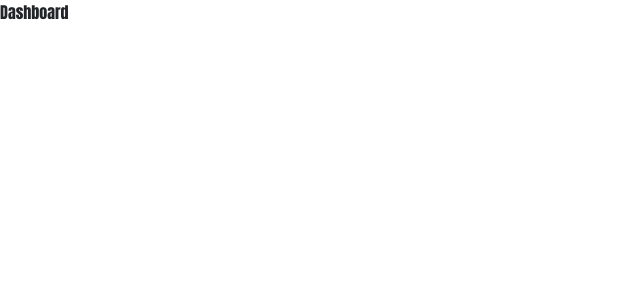
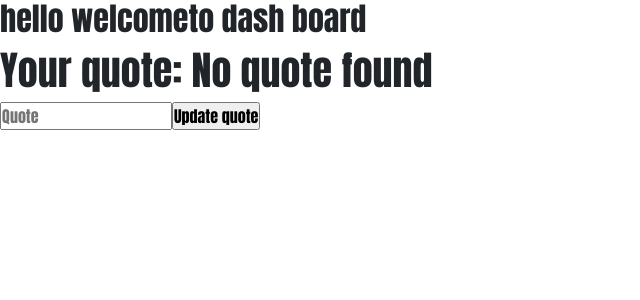
Before and after one commit to jdhova/full-stack-app, a React (Create React App) app in the folder client/: page /dashboard in a window 1280 px wide. Shown: the top 300 px of the page, without its empty margins (0-640 px from the left). Built offline with nearby package versions, Linux system fonts and the light colour scheme.

Commit message:
fixing token bug

```diff
--- a/client/src/components/Dashboard.jsx
+++ b/client/src/components/Dashboard.jsx
@@ -1,9 +1,79 @@
-import React from 'react'
+import React, { useEffect, useState } from 'react'
+import { useNavigate } from 'react-router-dom';
+// const jwtDecode = require('jwt-decode');
+
 
 const Dashboard = () => {
-  return (
-    <div>Dashboard</div>
-  )
+	const navigate = useNavigate();
+	const [quote, setQuote] = useState('')
+	const [tempQuote, setTempQuote] = useState('')
+
+	async function populateQuote() {
+		const req = await fetch('http://localhost:5000/api/dashboard', {
+			headers: {
+				'x-access-token': localStorage.getItem('token'),
+			},
+		})
+
+		const data = await req.json()
+		if (data.status === 'ok') {
+			setQuote(data.quote)
+		} else {
+			alert(data.error)
+		}
+	}
+
+	// useEffect(() => {
+	// 	const token = localStorage.getItem('token')
+	// 	if (token) {
+	// 		// const user = jwtDecode(token)
+	// 		if (!user) {
+	// 			localStorage.removeItem('token')
+  //       navigate('/login');
+	// 		} else {
+	// 			populateQuote()
+	// 		}
+	// 	}
+	// }, [])
+
+	async function updateQuote(event) {
+		event.preventDefault()
+
+		const req = await fetch('http://localhost:5000api/dashboard', {
+			method: 'POST',
+			headers: {
+				'Content-Type': 'application/json',
+				'x-access-token': localStorage.getItem('token'),
+			},
+			body: JSON.stringify({
+				quote: tempQuote,
+			}),
+		})
+
+		const data = await req.json()
+		if (data.status === 'ok') {
+			setQuote(tempQuote)
+			setTempQuote('')
+		} else {
+			alert(data.error)
+		}
+	}
+
+	return (
+		<div>
+      <h2>hello welcometo dash board</h2>
+			<h1>Your quote: {quote || 'No quote found'}</h1>
+			<form onSubmit={updateQuote}>
+				<input
+					type="text"
+					placeholder="Quote"
+					value={tempQuote}
+					onChange={(e) => setTempQuote(e.target.value)}
+				/>
+				<input type="submit" value="Update quote" />
+			</form>
+		</div>
+	)
 }
 
 export default Dashboard
--- a/client/src/components/Login.jsx
+++ b/client/src/components/Login.jsx
@@ -24,7 +24,7 @@ function Login() {
 			localStorage.setItem('token', data.user)
 			window.location.href = '/dashboard'
 		} else {
-			alert('Please check your username and password')
+			alert('Check email and password')
 		}
 	}
 
--- a/client/src/components/Register.jsx
+++ b/client/src/components/Register.jsx
@@ -1,9 +1,14 @@
 import React, { useState } from 'react';
 // import validation from './Validation';
 import { Link } from 'react-router-dom'
+import { useNavigate } from 'react-router-dom';
+
+
 
 
 function Register() {
+
+  const navigate = useNavigate();
 
 
 
@@ -31,9 +36,9 @@ function Register() {
 
 		const data = await response.json()
       console.log('one step')
-		// if (data.status === 'ok') {
-		// 	history.push('/login')
-		// }
+		if (data.status === 'ok') {
+      navigate('/login');
+		}
 	}
 
 
```
Also changed, not shown: client/package.json (+7 -0 lines), 2 other files (tests, documents, lock files or other folders).
